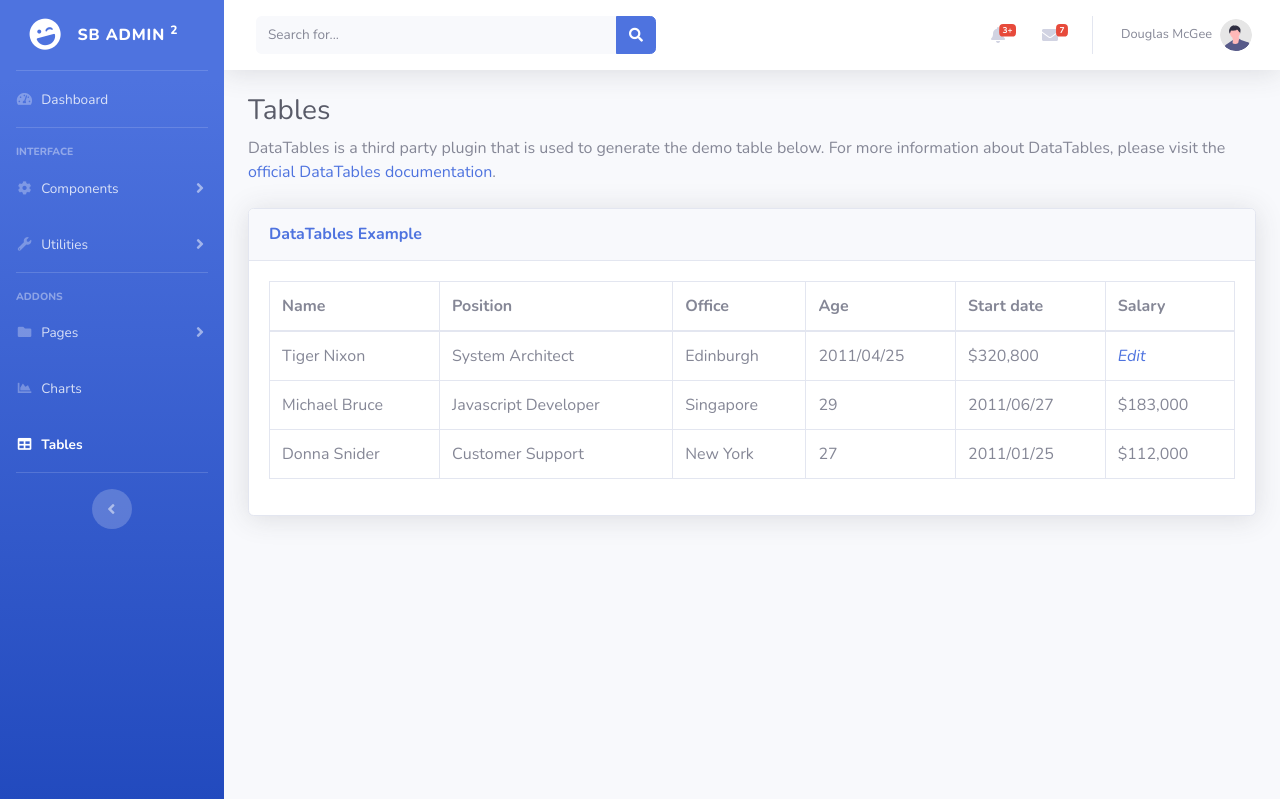
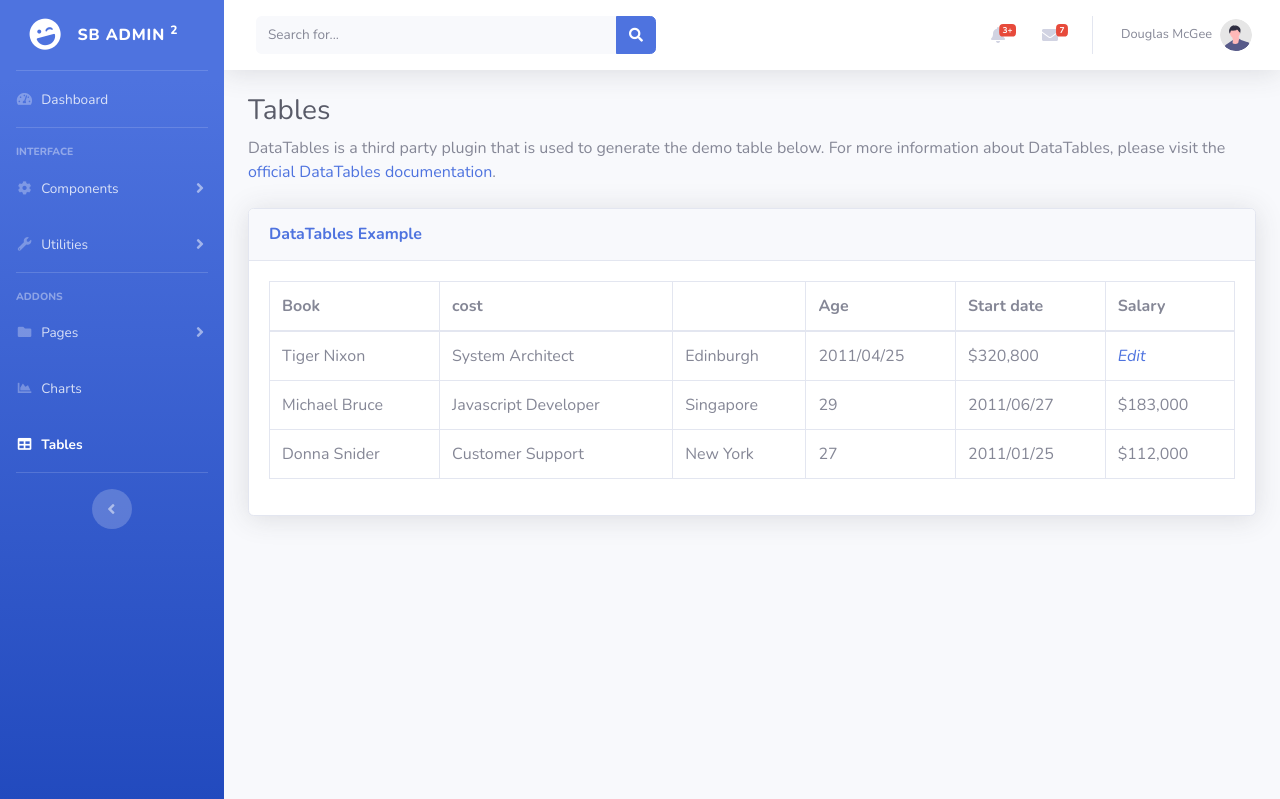
Before and after one commit to vikasdo/Retailer_Book_recommendation, a Flask app: page /personalized_offers in a window 1280 px wide. Shown: the top 799 px of the page. Run offline with Flask 2, Linux system fonts and the light colour scheme; parts of the project's set-up code (start-up, migrations or seed data) failed here and were passed over; some libraries are stand-ins or nearby versions.

Commit message:
'add_offer_table'

```diff
--- a/bookstore/client/recommendation_engine.py
+++ b/bookstore/client/recommendation_engine.py
@@ -25,7 +25,7 @@ def recommendItem(user_id, ratings,books, metric=metric):
         prediction=[]
 
         ## Item based
-        if ratings.loc[user_id].value_counts()[0]> (ratings.shape[1])/2  : #that means the user didn't rate
+        if ratings.loc[user_id].value_counts()[0]> 1 : #that means the user didn't rate
           print("switching to  Item based _content")
           for i in range(ratings.shape[1]):
                               if (ratings[str(ratings.columns[i])][user_id] !=0): #not rated already
--- a/bookstore/models.py
+++ b/bookstore/models.py
@@ -37,6 +37,12 @@ class Books(db.Model):
 
 	def __repr__(self):
 		return f"Books('{self.ISBN}','{self.title}','{self.bookImage}','{self.book_cost}')"
+
+class offer(db.Model):
+	offerid = db.Column(db.Integer,primary_key=True)
+	user_id = db.Column(db.Integer,db.ForeignKey('user.id'))
+	book_id = db.Column(db.String(100),db.ForeignKey('books.ISBN'))
+	book_cost=db.Column(db.Integer,db.ForeignKey('user.id'))
 
 class Ratings(db.Model):
 	rid = db.Column(db.Integer,primary_key=True)
--- a/bookstore/templates/tables.html
+++ b/bookstore/templates/tables.html
@@ -399,9 +399,9 @@
                                 <table class="table table-bordered" id="dataTable" width="100%" cellspacing="0">
                                     <thead>
                                         <tr>
-                                            <th>Name</th>
-                                            <th>Position</th>
-                                            <th>Office</th>
+                                            <th>Book</th>
+                                            <th>cost</th>
+                                            <th></th>
                                             <th>Age</th>
                                             <th>Start date</th>
                                             <th>Salary</th>
```
Also changed, not shown: 1 other file.
